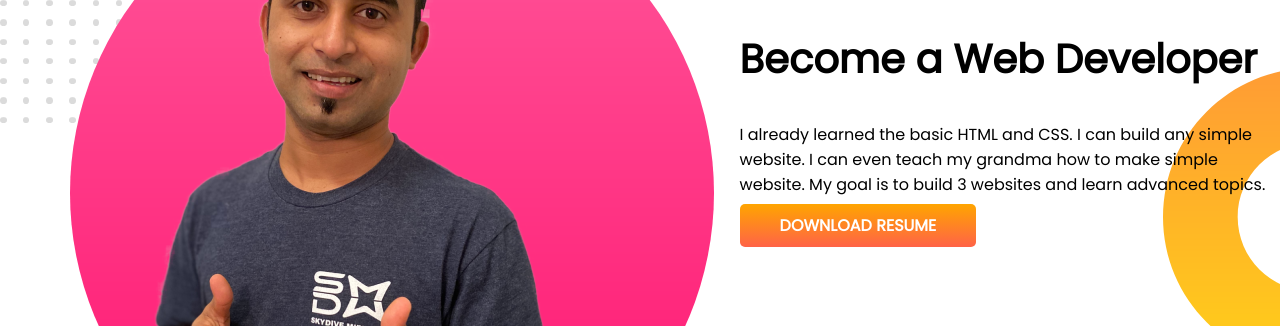
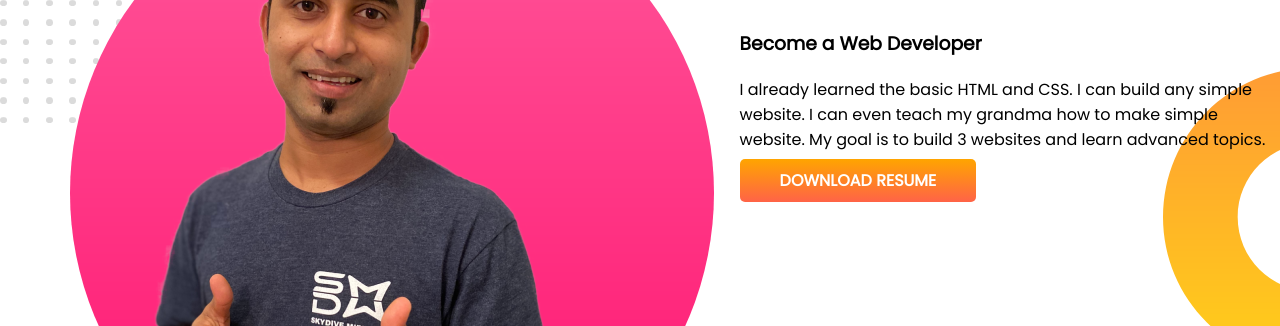
Before and after one commit to aziza327/developer-portfolio, a plain HTML site: page developer-portfolio/index.html in a window 1280 px wide. Shown: the part 774-1100 px from the top of the page. Drawn offline with Linux system fonts and the light colour scheme.

Commit message:
h3 tag correction

```diff
--- a/developer-portfolio/index.html
+++ b/developer-portfolio/index.html
@@ -34,7 +34,7 @@
         </div>
         <div class="half-width">
             <h1>Dream Big</h1>
-            <h2>Become a Web Developer</h2>
+            <h3>Become a Web Developer</h3>
             <p>I already learned the basic HTML and CSS. I can build any simple website. I can even teach my grandma how
                 to make simple website. My goal is to build 3 websites and learn advanced topics.</p>
             <a class="link-button" target="_blank"
```
